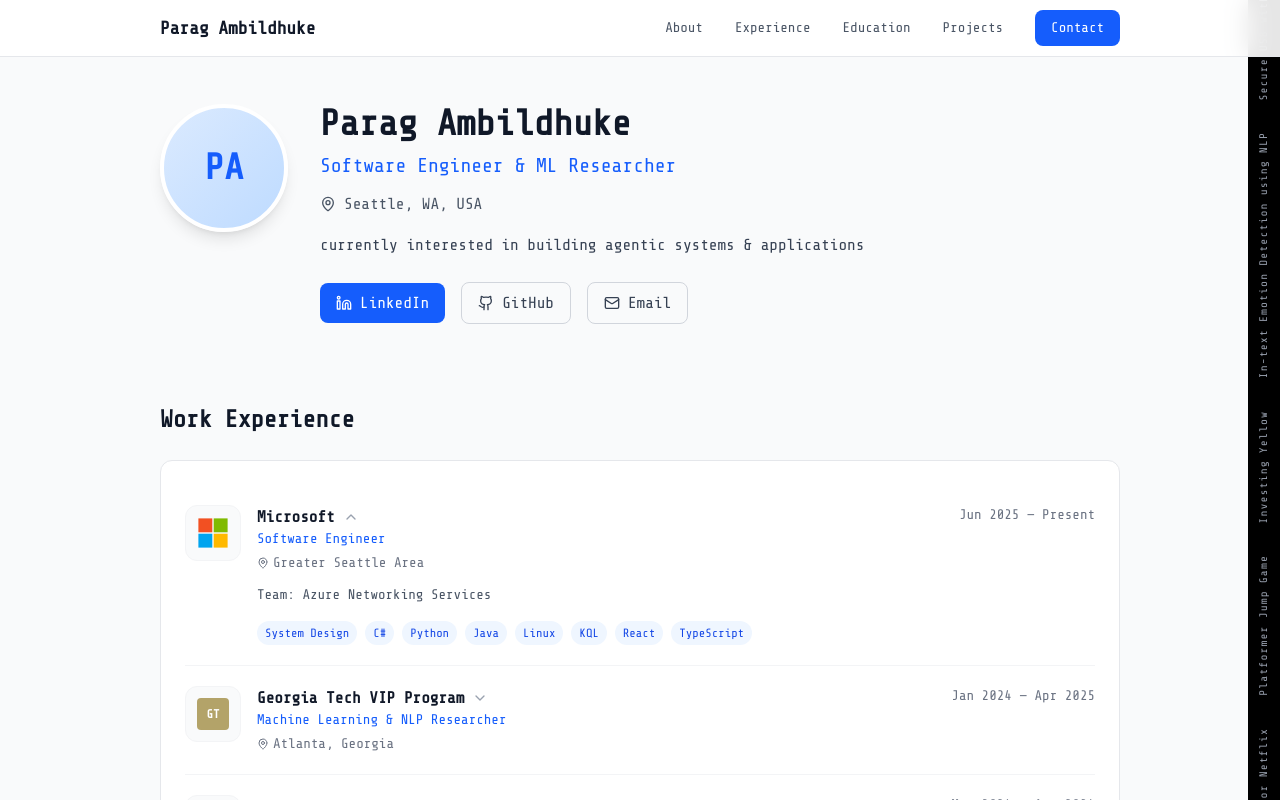
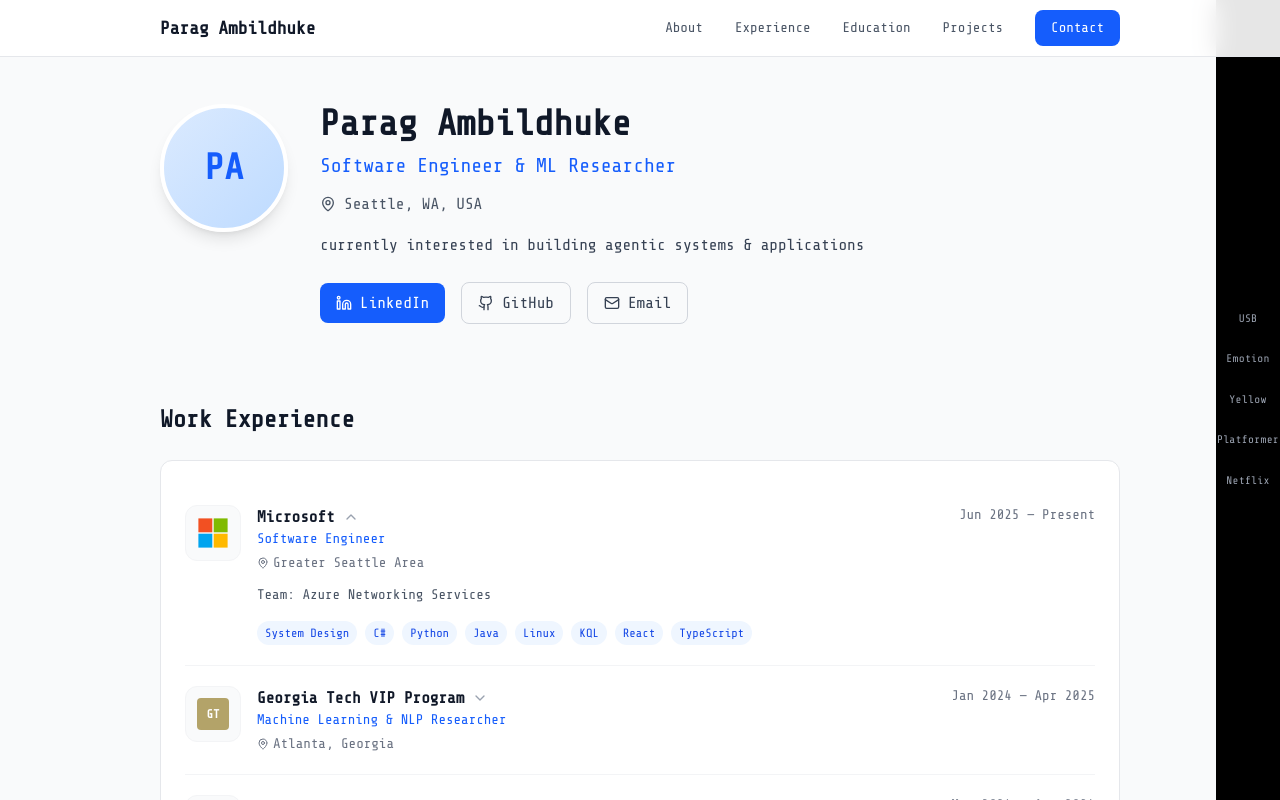
Before and after one commit to gtparag/parag-portfolio, a Next.js app: page / in a window 1280 px wide. Shown: the top 800 px of the page. Built offline with nearby package versions, Linux system fonts and the light colour scheme.

Commit message:
update sidebar with short one-word labels and wider width

```diff
--- a/components/professional/projects-sidebar.tsx
+++ b/components/professional/projects-sidebar.tsx
@@ -6,7 +6,7 @@ export function ProjectsSidebar() {
   const featured = projects.filter((p) => p.featured && p.sidebar !== false);
 
   return (
-    <div className="fixed right-0 top-0 bottom-0 z-40 hidden lg:flex flex-col items-center justify-center w-8 bg-black gap-8">
+    <div className="fixed right-0 top-0 bottom-0 z-40 hidden lg:flex flex-col items-center justify-center w-16 bg-black gap-6">
       {featured.map((project) => (
         <a
           key={project.id}
@@ -14,10 +14,9 @@ export function ProjectsSidebar() {
           target={project.liveUrl || project.githubUrl ? "_blank" : undefined}
           rel="noopener noreferrer"
           title={project.title}
-          className="text-gray-400 hover:text-white transition-colors duration-200 text-[11px] font-medium tracking-widest whitespace-nowrap"
-          style={{ writingMode: "vertical-rl", textOrientation: "mixed", transform: "rotate(180deg)" }}
+          className="text-gray-400 hover:text-white transition-colors duration-200 text-[11px] font-medium tracking-wide"
         >
-          {project.title}
+          {project.shortTitle || project.title}
         </a>
       ))}
     </div>
--- a/content/projects.ts
+++ b/content/projects.ts
@@ -1,6 +1,7 @@
 export interface Project {
   id: string;
   title: string;
+  shortTitle?: string;
   description: string;
   longDescription?: string;
   technologies: string[];
@@ -17,6 +18,7 @@ export const projects: Project[] = [
   {
     id: "secure-usb",
     title: "Secure USB with Gesture Authentication",
+    shortTitle: "USB",
     description:
       "Physical working prototype of a secure USB device that authenticates users via gestures & specific touch detection and hides sensitive data with a decoy file system.",
     longDescription:
@@ -33,6 +35,7 @@ export const projects: Project[] = [
   {
     id: "emotion-detection",
     title: "In-text Emotion Detection using NLP",
+    shortTitle: "Emotion",
     description:
       "NLP project classifying text into 6 fundamental human emotions using deep learning techniques including LSTM, BERT, SVM, and Naive Bayes.",
     longDescription:
@@ -47,6 +50,7 @@ export const projects: Project[] = [
   {
     id: "investing-yellow",
     title: "Investing Yellow",
+    shortTitle: "Yellow",
     description:
       "Fin-tech application enabling users to gain insights into their financial status through an intuitive interface and AI-generated analysis reports. Built in 48 hours at HackGT X.",
     longDescription:
@@ -59,6 +63,7 @@ export const projects: Project[] = [
   {
     id: "platformer-game",
     title: "Platformer Jump Game",
+    shortTitle: "Platformer",
     description:
       "2D platformer game with a character that navigates through levels, featuring physics simulation and smooth animations.",
     longDescription:
@@ -84,6 +89,7 @@ export const projects: Project[] = [
   {
     id: "netflix-rating",
     title: "Movie Rating Generator for Netflix",
+    shortTitle: "Netflix",
     description:
       "Devised overall and individual movie rating averages on the Netflix database with 17,770 files and over 7 million customer IDs.",
     longDescription:
```
